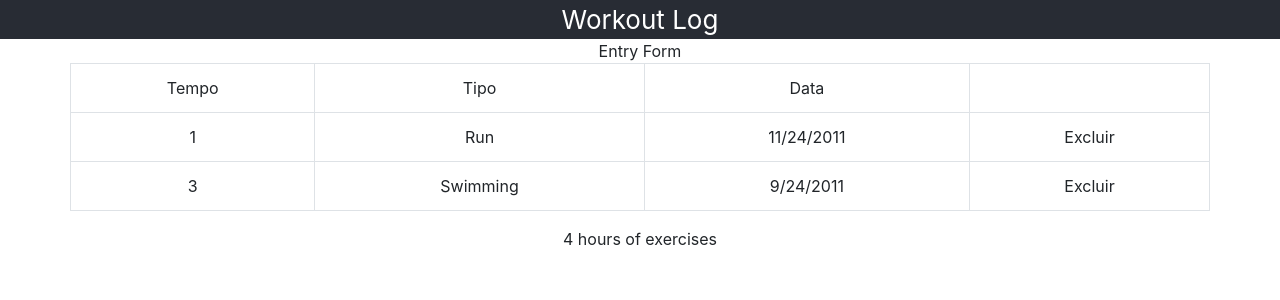
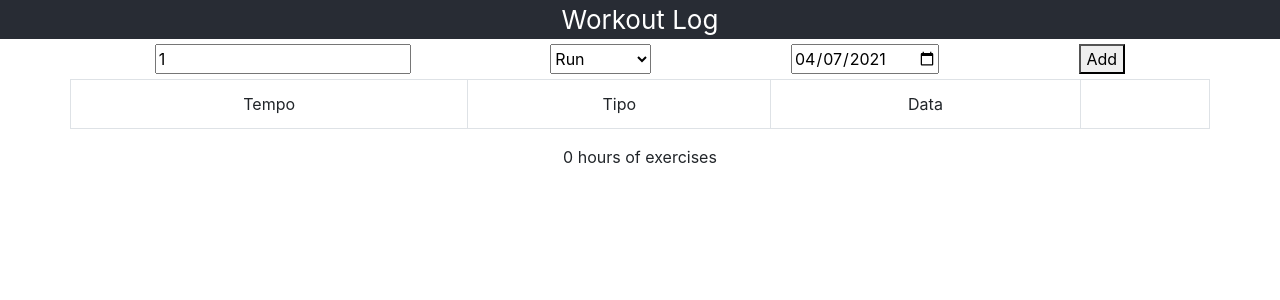
Before and after one commit to mayronjr/imersao_42_desafio_md2, a React (Create React App) app: page / in a window 1280 px wide. Shown: the top 300 px of the page. Built offline with nearby package versions, Linux system fonts and the light colour scheme.

Commit message:
Changing way that date is retorning from Form Submit; Workout Submmiteds are now showed in the workout list

```diff
--- a/src/App.js
+++ b/src/App.js
@@ -1,16 +1,20 @@
 import './App.css';
 import 'bootstrap/dist/css/bootstrap.min.css';
-import {Component} from 'react'
+import {Component} from 'react';
 
+import WorkoutForm from './components/workout-input/WorkoutForm.js';
 import WorkoutList from './components/workout-list/WorkoutList.js';
 import Counter from './components/hour-counter/Counter.js';
 
 class App extends Component {
   state = {
-    workoutList: [
-      { tempo: 1, type: 'Run', date: new Date(2011, 10, 24) },
-      { tempo: 3, type: 'Swimming', date: new Date(2011, 8, 24) }
-    ]
+    workoutList: []
+  }
+
+  handleNewWorkoutSubmition = (newWorkout) =>{
+    let {workoutList} = this.state
+    workoutList = workoutList.concat(newWorkout)
+    this.setState({workoutList})
   }
 
   render(){
@@ -24,7 +28,7 @@ class App extends Component {
         <header className="App-header">
           Workout Log
         </header>
-        <div className="container">Entry Form</div>
+        <WorkoutForm onSubmit={this.handleNewWorkoutSubmition.bind(this)}/>
         <WorkoutList list={workoutList}/>
         <Counter counter={temp}/>
       </div>
--- a/src/components/workout-input/WorkoutForm.js
+++ b/src/components/workout-input/WorkoutForm.js
@@ -11,7 +11,8 @@ class WorkoutForm extends Component {
         this.state = {
             valueInput1: 1,
             valueInput2: aux,
-            min: aux
+            min: aux,
+            selectionList: ['Run', 'Swimming', 'Bike']
         }
     }
 
@@ -31,10 +32,11 @@ class WorkoutForm extends Component {
 
     handleSubmit=(e)=>{
         e.preventDefault()
+        let date = e.target.date.value.split('-')
         let newWorkout = {
             tempo: Number(e.target.time.value),
             type: e.target.type.value,
-            date: new Date(e.target.date.value)
+            date: new Date(date[1] + '/' + date[2] + '/' + date[0])
         }
         if(this.props.onSubmit !== undefined){
             this.props.onSubmit(newWorkout)
@@ -42,14 +44,14 @@ class WorkoutForm extends Component {
     }
 
     render(){
-        let {valueInput1, valueInput2, min} = this.state
+        let {valueInput1, valueInput2, min, selectionList} = this.state
         return(
             <form className="container WorkoutForm" onSubmit={this.handleSubmit.bind(this)} data-testid="form">
                 <input name="time" type="number" min="1" value={valueInput1} onChange={this.handleValueInput1.bind(this)}/>
                 <select name="type" id="type">
-                    <option value="run">Run</option>
-                    <option value="swimming">Swimming</option>
-                    <option value="bike">Bike</option>
+                    {selectionList.map((opt, _index)=>{
+                        return(<option key={_index} value={opt}>{opt}</option>)
+                    })}
                 </select>
                 <input name="date" type="date" min={min} value={valueInput2} onChange={this.handleValueInput2.bind(this)}/>
                 <button type="submit" data-testid="form-submit">Add</button>
```
